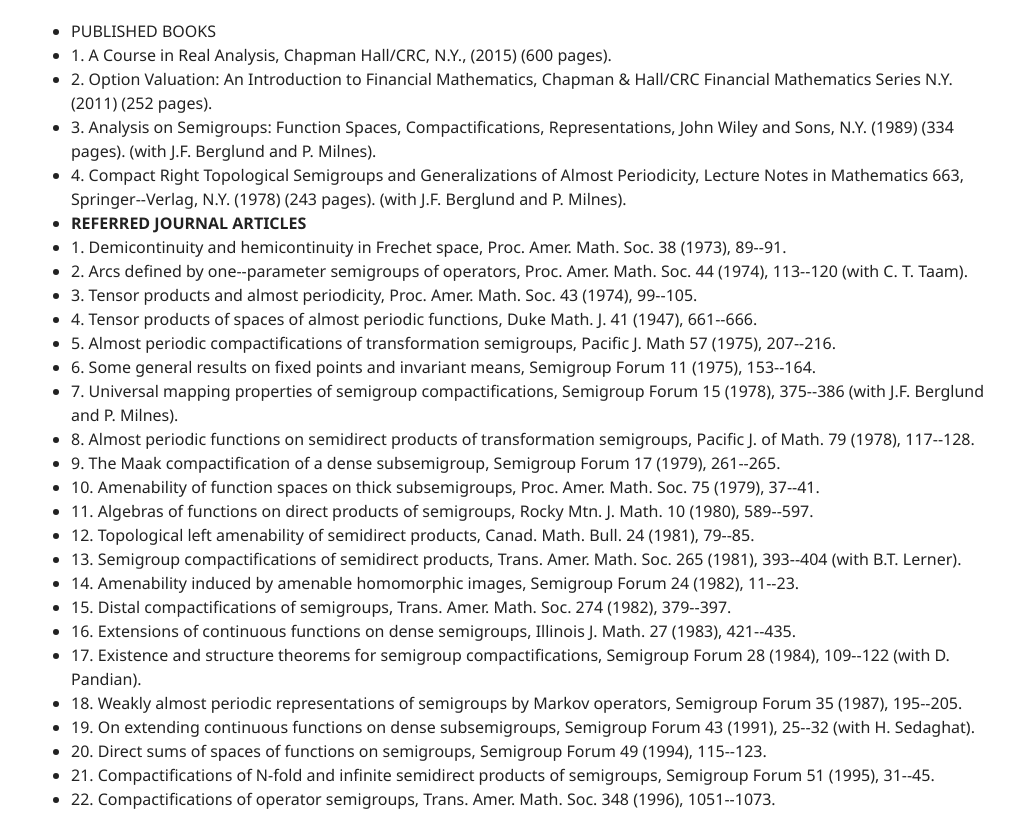
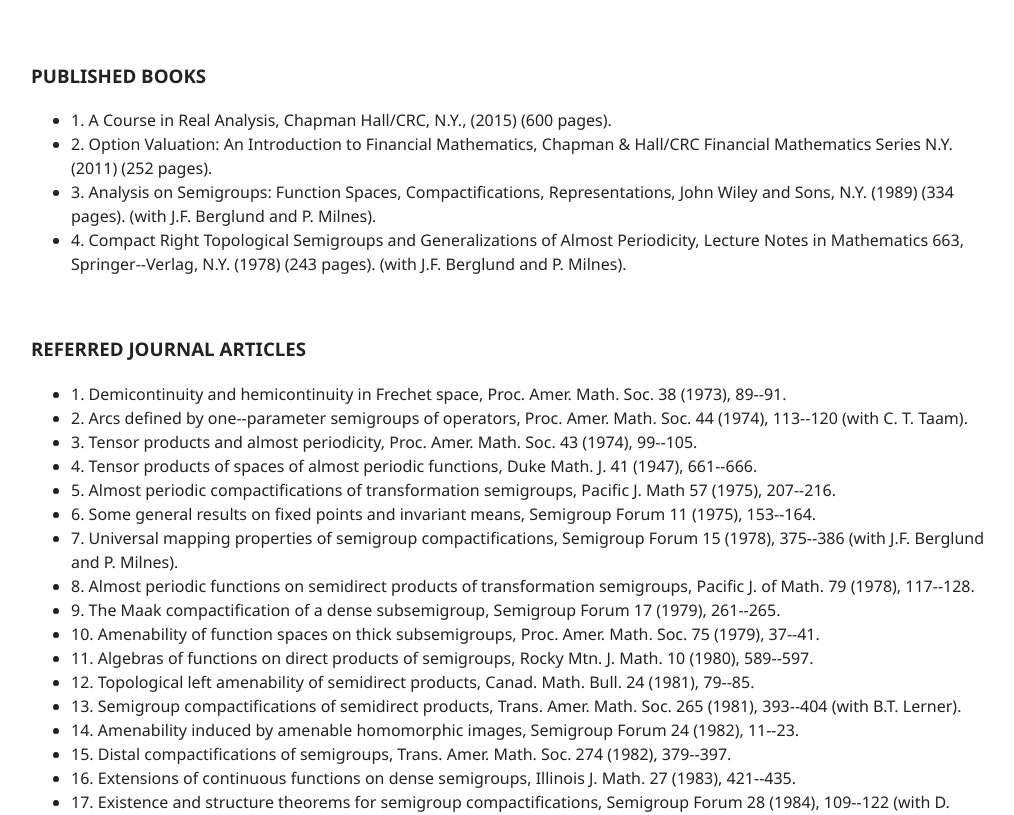
Before and after one commit to stevenoyes2015-del/hugo-site, a website: page src/publications.html in a window 1280 px wide. Shown: the part 165-980 px from the top of the page, without its empty margins (129-1143 px from the left). Drawn offline with Linux system fonts and the light colour scheme.

Commit message:
Refactor publications.html for better structure
Added missing header and footer elements, corrected heading tags, and improved formatting for better readability.

```diff
--- a/src/publications.html
+++ b/src/publications.html
@@ -22,16 +22,17 @@
 
   <main class="wrap">
     <h1>Selected Publications</h1>
+    <br/>
+    <h3><stong>PUBLISHED BOOKS</stong></h3>
     <ul>
-          <li><stong>PUBLISHED BOOKS</stong></li>
-
           <li>1. A Course in Real Analysis, Chapman Hall/CRC, N.Y., (2015) (600 pages).</li>
           <li>2. Option Valuation: An Introduction to Financial Mathematics, Chapman & Hall/CRC Financial Mathematics Series N.Y. (2011) (252 pages).</li>
           <li>3. Analysis on Semigroups: Function Spaces, Compactifications, Representations, John Wiley and Sons, N.Y. (1989) (334 pages). (with J.F. Berglund and P. Milnes).</li>
           <li>4. Compact Right Topological Semigroups and Generalizations of Almost Periodicity, Lecture Notes in Mathematics 663, Springer--Verlag, N.Y. (1978) (243 pages). (with J.F. Berglund and P. Milnes).</li>
-
-          <li><strong>REFERRED JOURNAL ARTICLES</strong></li>
-
+    </ul>
+    <br/>
+    <h3><stong>REFERRED JOURNAL ARTICLES</stong></h3>
+    <ul>
           <li>1. Demicontinuity and hemicontinuity in Frechet space, Proc. Amer. Math. Soc. 38 (1973), 89--91.</li>
           <li>2. Arcs defined by one--parameter semigroups of operators, Proc. Amer. Math. Soc. 44 (1974), 113--120 (with C. T. Taam).</li>
           <li>3. Tensor products and almost periodicity, Proc. Amer. Math. Soc. 43 (1974), 99--105.</li>
@@ -61,7 +62,7 @@
           <li>27. Almost periodic compactifications of semidirect product flows, Semigroup Forum 66 (2003), 328--336.</li>
           <li>28. Almost Periodic Events Generated By Random Flows, Semigroup Forum 88 (2014), 177--194.</li>
           <li>29. Compactifications of Zappa products (with P. Milnes), Rocky Mountain J. of Math. 44 (2014), 1903--1921.</li>
-        </ul>
+      </ul>
   </main>
 
   <footer class="site-footer">
```
